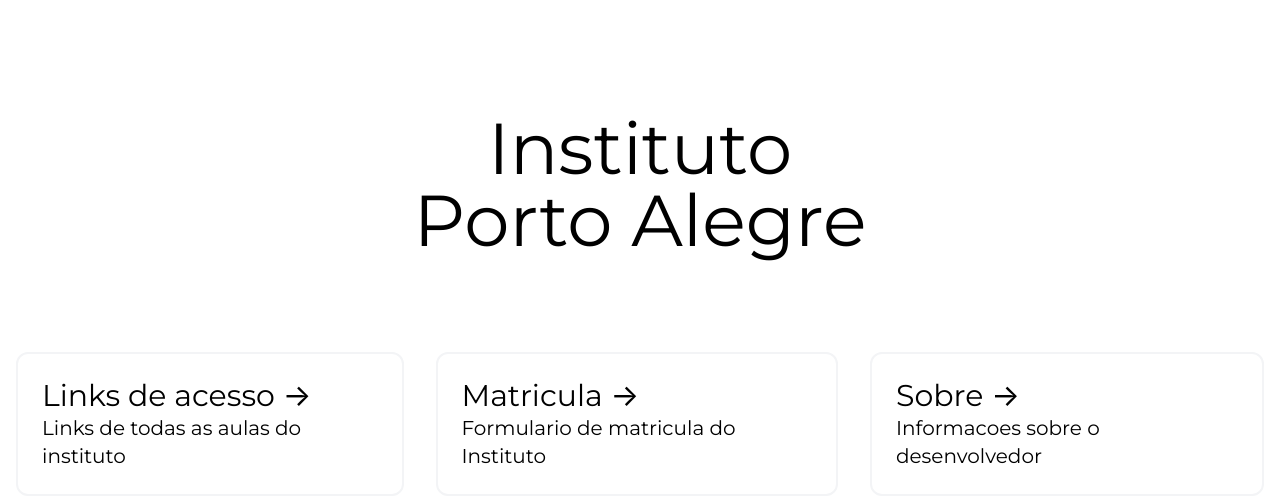
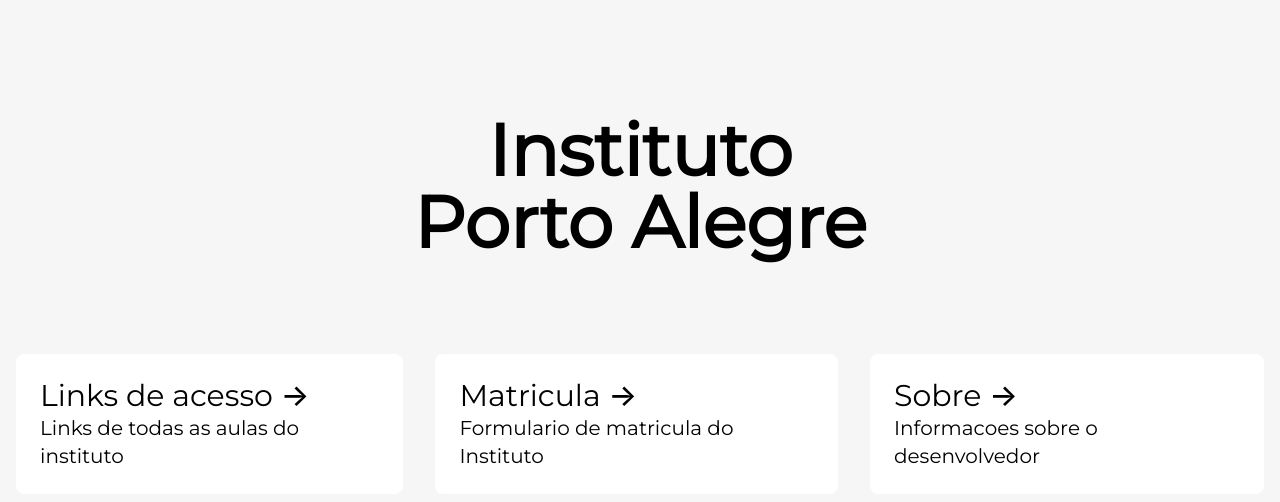
Before and after one commit to KeysiJones/instipoa-next, a Next.js app: page / in a window 1280 px wide. Shown: the top 502 px of the page. Built offline with nearby package versions, Linux system fonts and the light colour scheme.

Commit message:
Adds font-bold and changes bg color

```diff
--- a/components/Card.tsx
+++ b/components/Card.tsx
@@ -8,8 +8,8 @@ type Props = {
 
 const Card = ({ link, name, description }: Props) => (
   <Link href={link}>
-    <div className='hover:border-blue-400 focus:border-blue-400 active:border-blue-400 border-2 border-solid border-gray-100 cursor-grabbing rounded-xl [text-decoration:none] text-left p-6 m-4 min-w-[300px]'>
-      <h2 className='text-2xl sm:text-3xl'>{name} &rarr;</h2>
+    <div className='hover:border-blue-400 focus:border-blue-400 active:border-blue-400 bg-white cursor-grabbing rounded-lg [text-decoration:none] text-left p-6 m-4 min-w-[300px]'>
+      <h2 className='text-2xl font-medium sm:text-3xl'>{name} &rarr;</h2>
       {description && <p className='text-lg sm:text-xl'>{description}</p>}
     </div>
   </Link>
--- a/pages/_app.tsx
+++ b/pages/_app.tsx
@@ -1,8 +1,12 @@
-import '../styles/globals.css'
-import type { AppProps } from 'next/app'
+import '../styles/globals.css';
+import type { AppProps } from 'next/app';
 
 function MyApp({ Component, pageProps }: AppProps) {
-  return <Component {...pageProps} />
+  return (
+    <div className='h-screen bg-[#f6f6f6]'>
+      <Component {...pageProps} />
+    </div>
+  );
 }
 
-export default MyApp
+export default MyApp;
--- a/pages/index.tsx
+++ b/pages/index.tsx
@@ -18,7 +18,7 @@ const Home: NextPage = () => {
         <link rel='icon' href='/favicon.ico' />
       </Head>
       <main className='flex flex-col items-center justify-center h-full text-center'>
-        <h1 className='mb-10 text-5xl sm:mb-20 lg:text-7xl'>
+        <h1 className='mb-10 text-5xl font-bold sm:mb-20 lg:text-7xl'>
           Instituto <br />
           Porto Alegre
         </h1>
```
